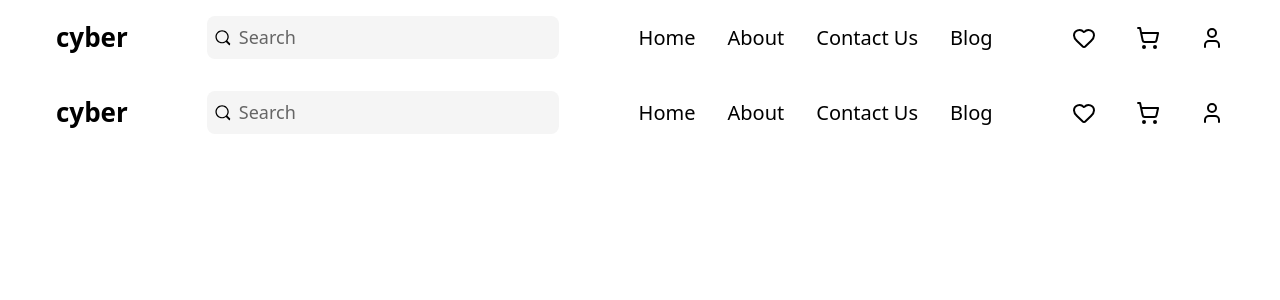
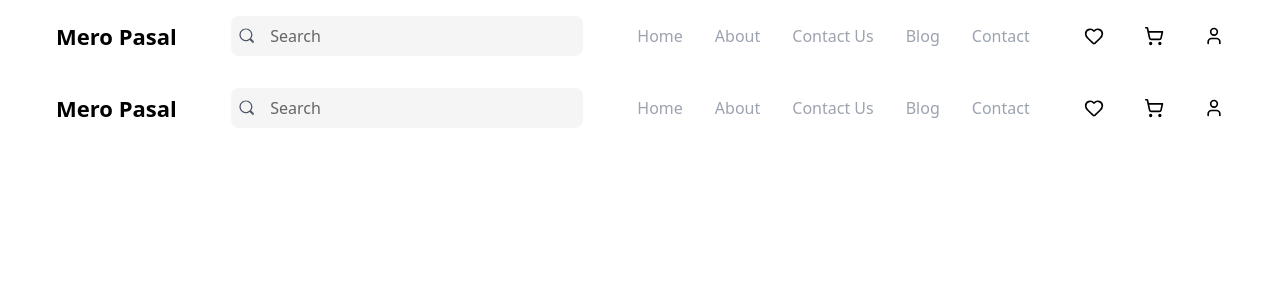
Before and after one commit to AzZaya0/mero_pasal, a Next.js app: page /navBar in a window 1280 px wide. Shown: the top 300 px of the page. Built offline with nearby package versions, Linux system fonts and the light colour scheme.

Commit message:
ractifing

```diff
--- a/src/app/navBar/page.jsx
+++ b/src/app/navBar/page.jsx
@@ -1,14 +1,28 @@
+"use client";
+
 import React from "react";
 import { ShoppingCart, Heart, User } from "lucide-react";
+import Link from "next/link";
+import { usePathname } from "next/navigation";
 
 function NavBar() {
+  const pathname = usePathname();
+
+  const links = [
+    { name: "home", path: "/" },
+    { name: "about", path: "/about" },
+    { name: "Contact Us", path: "/contact_us" },
+    { name: "Blog", path: "/blog" },
+    { name: "contact", path: "/contact" },
+  ];
   return (
     <div className="w-full  text-[20px] z-50  top-0">
       <div className="max-w-[1200px] mx-auto flex justify-between items-center py-4 px-4">
-        <h1 className="text-[26px] font-bold">cyber</h1>
+        <h1 className="text-[22px] font-bold">Mero Pasal</h1>
 
         <div className="w-[22rem] bg-[#F5F5F5]  p-2 flex justify-start items-center rounded-lg">
           <svg
+          className=" text-gray-600  mr-2"
             stroke="currentColor"
             fill="currentColor"
             strokeWidth="0"
@@ -23,22 +37,31 @@ function NavBar() {
             type="text"
             placeholder="Search"
             className="ml-2 focus:outline-none bg-[#F5F5F5]
-            w-[25rem] placeholder-[#656565] text-[18px]
+            w-[25rem] placeholder-[#656565] text-[16px]
             "
           />
         </div>
 
-        <div className="flex space-x-8">
-          <a href="">Home</a>
-          <a href="">About</a>
-          <a href="">Contact Us</a>
-          <a href="">Blog</a>
+        <div className="flex space-x-8 text-[16px] text-gray-400">
+          {links.map((link, index) => {
+            return (
+              <Link
+                href={link.path}
+                key={index}
+                className={`${
+                  link.path === pathname && "text-black  "
+                } capitalize font-medium hover:text-black`}
+              >
+                {link.name}
+              </Link>
+            );
+          })}
         </div>
 
         <div className=" flex space-x-10">
-          <Heart />
-          <ShoppingCart />
-          <User />
+          <Heart size="20px" />
+          <ShoppingCart size="20px" />
+          <User size="20px" />
         </div>
       </div>
     </div>
```
Also changed, not shown: 1 other file (tests, documents, lock files or other folders).
